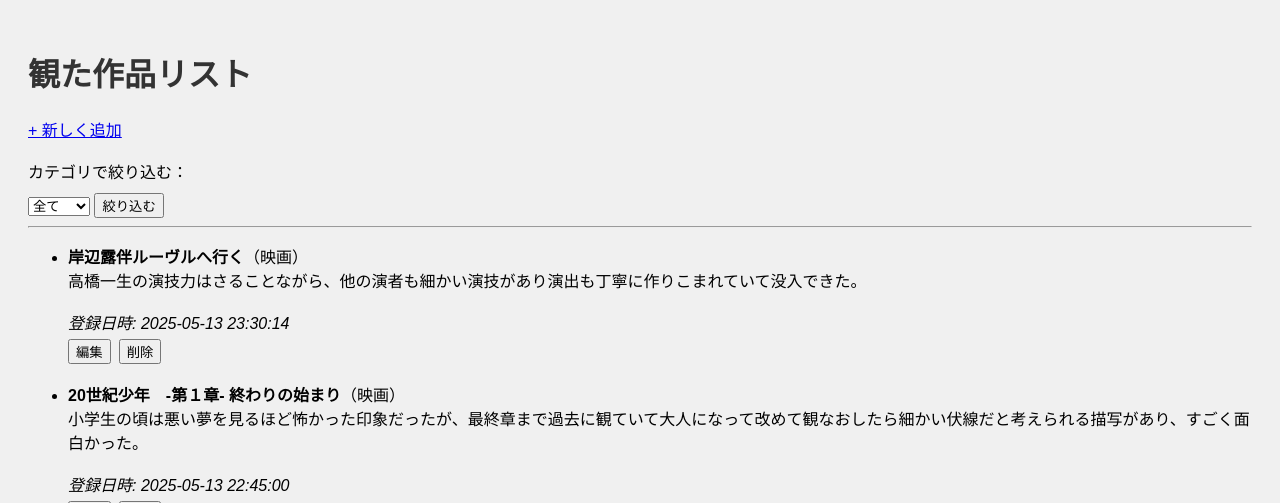
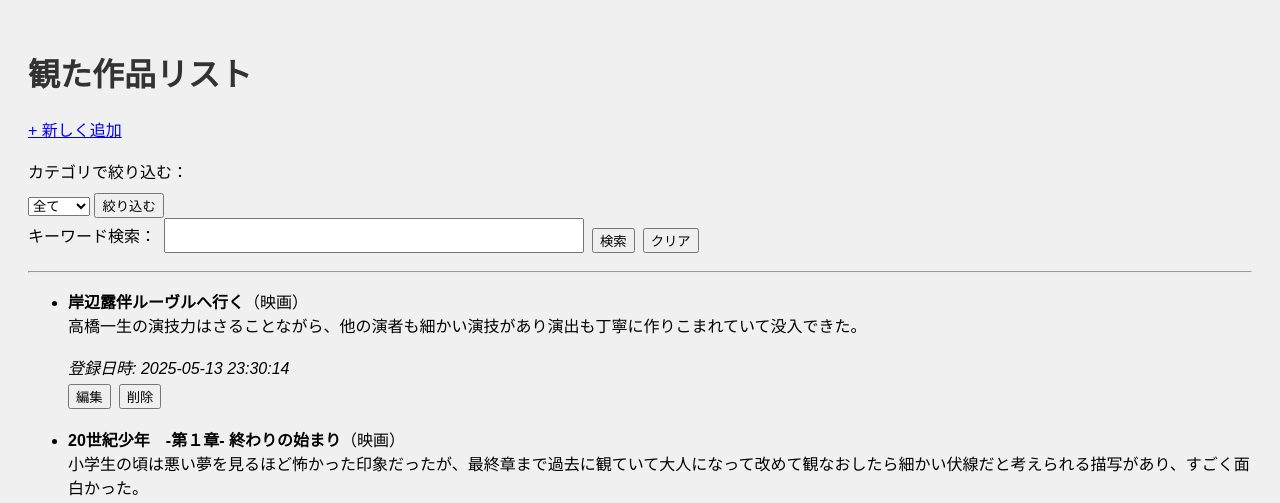
Before and after one commit to chika-ssy/fastapi-webapp, a FastAPI app: page / in a window 1280 px wide. Shown: the top 503 px of the page. Run offline with FastAPI, Linux system fonts and the light colour scheme.

Commit message:
Added a search form and a button to clear the search

```diff
--- a/main.py
+++ b/main.py
@@ -42,10 +42,17 @@ def add_form(request: Request):
     return templates.TemplateResponse("add.html", {"request": request})
 
 @app.get("/", response_class=HTMLResponse)
-def index(request: Request, category: Optional[str] = Query(None)):
+def index(request: Request, category: Optional[str] = Query(None), keyword: Optional[str] = Query(None)):
     items = load_data()
+
+    # カテゴリでフィルター
     if category:
         items = [item for item in items if item["category"] == category]
+
+    # キーワードでフィルター（タイトルとコメントに対して）
+    if keyword:
+        keyword_lower = keyword.lower()
+        items = [item for item in items if keyword_lower in item["title"].lower() or keyword_lower in item["comment"].lower()]
 
     return templates.TemplateResponse(
         "index.html",
@@ -53,10 +60,10 @@ def index(request: Request, category: Optional[str] = Query(None)):
             "request": request,
             "items": list(enumerate(items)),
             "category": category,
+            "keyword": keyword,
         }
     )
 
-from fastapi import HTTPException
 
 @app.get("/edit/{item_id}", response_class=HTMLResponse)
 def edit_item_form(request: Request, item_id: int):
--- a/static/css/style.css
+++ b/static/css/style.css
@@ -25,3 +25,9 @@ input, textarea {
     gap: 8px;
     margin-top: 5px;
 }
+
+.search-form {
+    display: flex;
+    gap: 8px;
+    align-items: center;
+}
--- a/templates/index.html
+++ b/templates/index.html
@@ -20,8 +20,19 @@
             <option value="ドラマ" {% if category == 'ドラマ' %}selected{% endif %}>ドラマ</option>
         </select>
         <button type="submit">絞り込む</button><br>
-        <hr>
     </form>
+
+    <!-- 検索フォーム -->
+    <form action="/" method="get" class="search-form">
+        <label for="keyword">キーワード検索：</label>
+        <input type="text" id="keyword" name="keyword" value="{{ keyword or '' }}">
+        <button type="submit">検索</button>
+    <!-- 検索クリアボタン -->
+        <a href="/" style="text-decoration: none;">
+            <button type="button">クリア</button>
+        </a>
+    </form>
+    <hr>
 
     <!-- 登録内容の記載 -->
     <ul>
```
